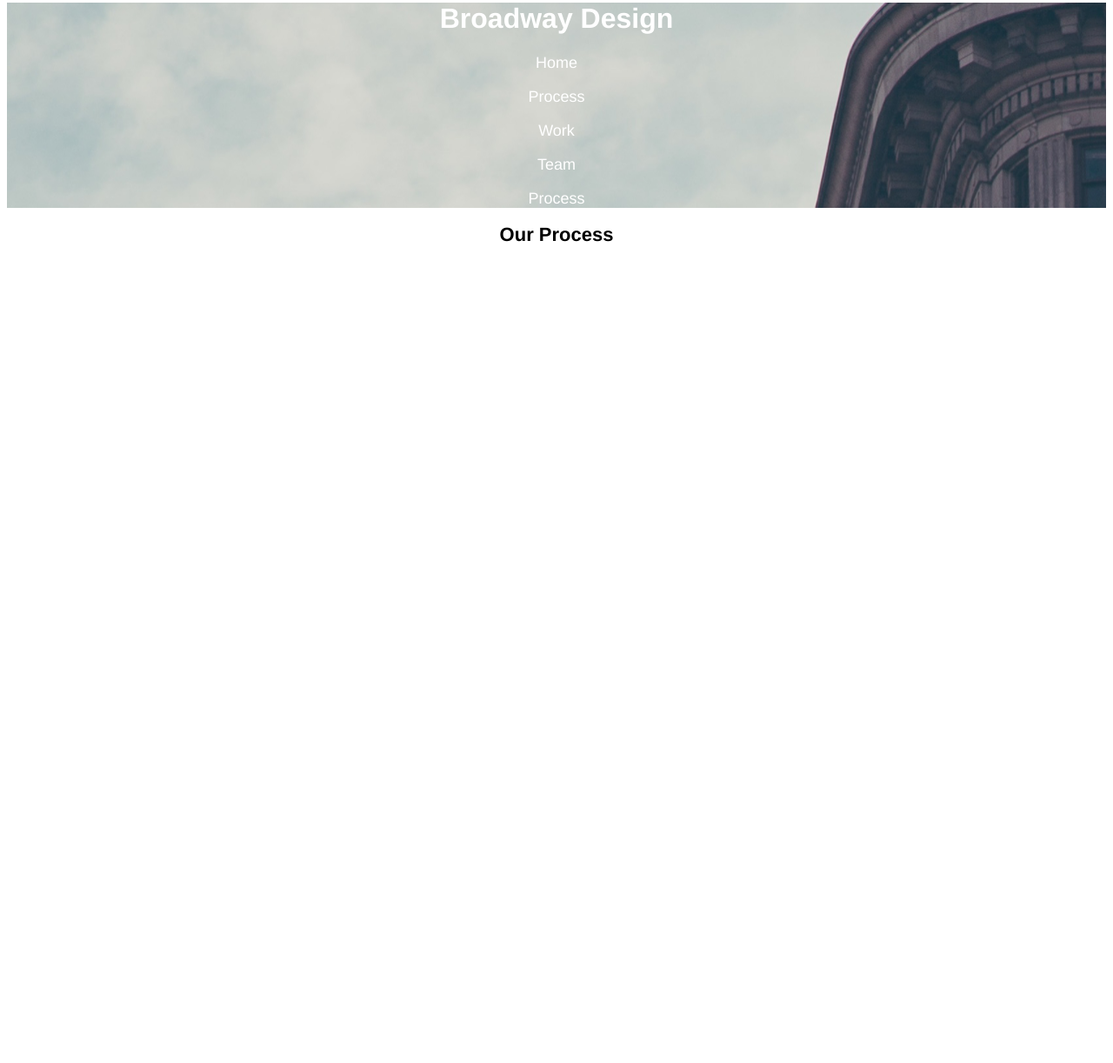
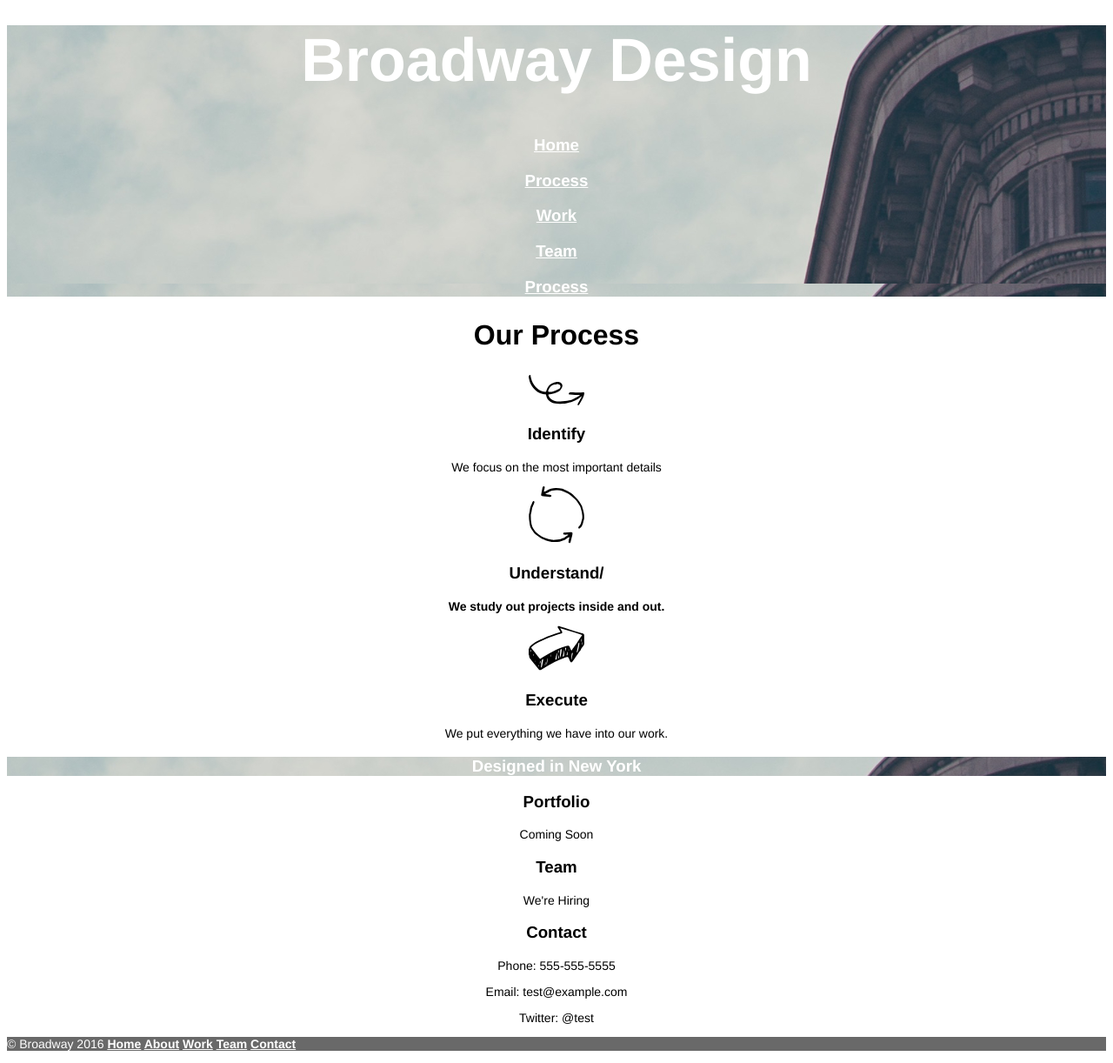
Before and after one commit to jeano0o/Broadway, a plain HTML site: page index.html in a window 1280 px wide. Shown: the part 18-1240 px from the top of the page at 87% size. Before the commit the page ends 800 px from the top, so only its background shows below. Drawn offline with Linux system fonts and the light colour scheme.

Commit message:
commit new html and css files.

```diff
--- a/index.html
+++ b/index.html
@@ -10,28 +10,70 @@
 <div class="header">
   <h1>Broadway Design</h1>
 
-  <p>Home</p>
+  <h3><a class="nav" href="#home">Home</a></h3>
 
-  <p>Process</p>
+  <h3><a class="nav" href="#process">Process</a></h3>
 
-  <p>Work</p>
+  <h3><a class="nav" href="#work">Work</a></h3>
 
-  <p>Team</p>
+  <h3><a class="nav" href="#team"> Team</a></h3>
 
-  <p>Process</p>
+  <h3><a class="nav" href="#process"> Process</a></h3>
 </div>
 
   <!--Description-->
   <h2> Our Process</h2>
 
+  <img src="./resources/images/identify.svg">
+
+  <h3>Identify</h3>
+
+  <p> We focus on the most important details </p>
+
+  <img src="./resources/images/understand.svg">
+
+  <h3>Understand/<h3>
+
+  <p>We study out projects inside and out.</p>
+
+  <img src="./resources/images/execute.svg">
+
+  <h3>Execute</h3>
+
+  <p>We put everything we have into our work.</p>
+
+  <!--Secound Header-->
+
+  <div class="header">
+    <h3>Designed in New York</h3>
+  </div>
 
   <!--Contact-->
 
+  <h3>Portfolio</h3>
+  <p>Coming Soon</p>
 
+  <h3>Team</h3>
+  <p>We're Hiring</p>
+
+  <h3>Contact</h3>
+  <p>Phone: 555-555-5555</p>
+  <p>Email: test@example.com</p>
+  <p>Twitter: @test</p>
 
   <!--Footer-->
 
-
+  <div class="footer">
+    <p>&copy Broadway 2016
+      <strong>
+        <a class="nav" href="home">Home</a>
+        <a class="nav" href="about">About</a>
+        <a class="nav" href="home">Work</a>
+        <a class="nav" href="home">Team</a>
+        <a class="nav" href="home">Contact</a>
+      </stong>
+    </p>
+  </div>
 
 </body>
 </html>
--- a/resources/style.css
+++ b/resources/style.css
@@ -1,18 +1,30 @@
 body
   {font-family: Helvetica, sans-serif;
-  color: white;
+  color: black;
   text-align: center;}
 
 .header
-  {background-image: url(./images/the-flatiron-building.png);}
+  {background-image: url(./images/the-flatiron-building.png);
+  color: white;}
+
+.footer
+  {background-color: dimgray;
+  font-size: 11px;
+  color: white;
+  text-align: left;}
 
 h1
-  {font-weight: bold
+  {font-weight: bold;
   font-size: 70px;}
 
 p
-  {font-size: 18px;}
+  {font-size: 14px;}
 
 h2
-  {font-size:22px;
-  color: black;}
+  {font-size:32px;}
+
+h3
+  {font-size:23;}
+
+a
+  {color: white;}
```
